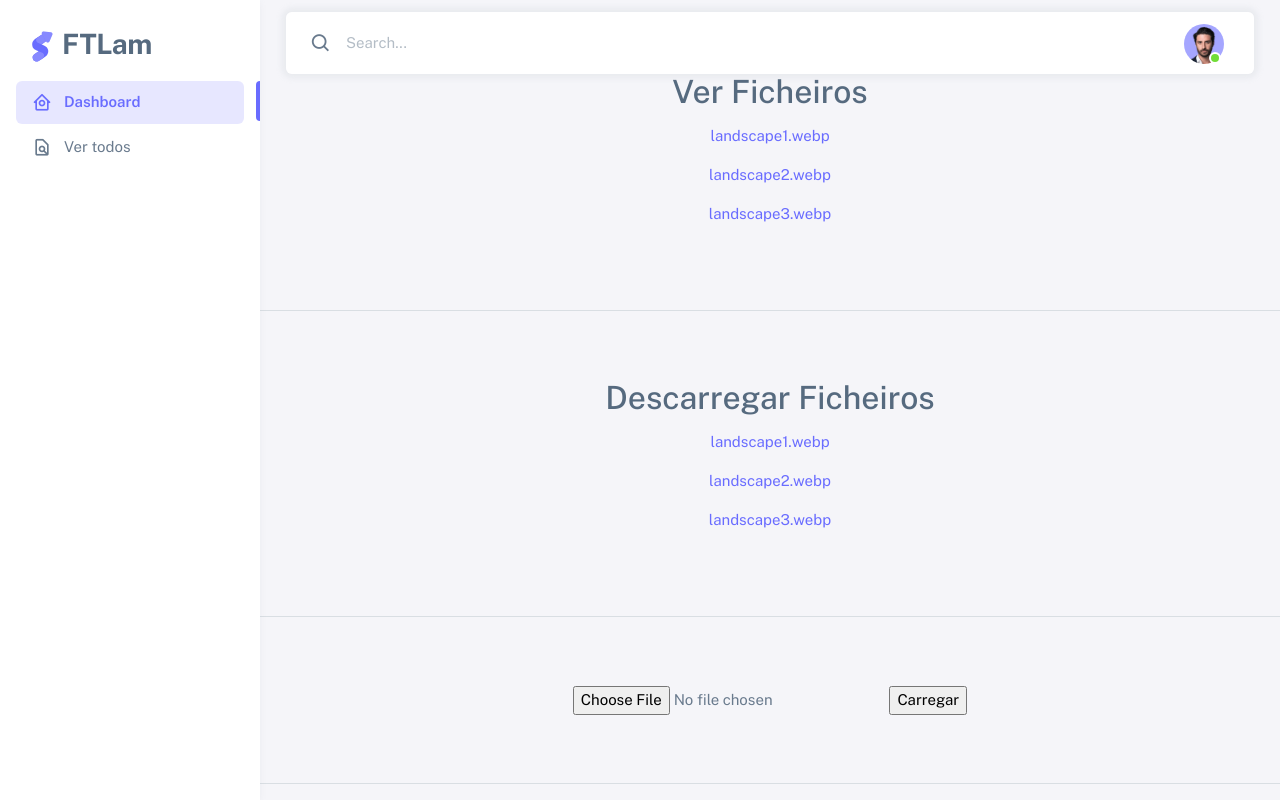
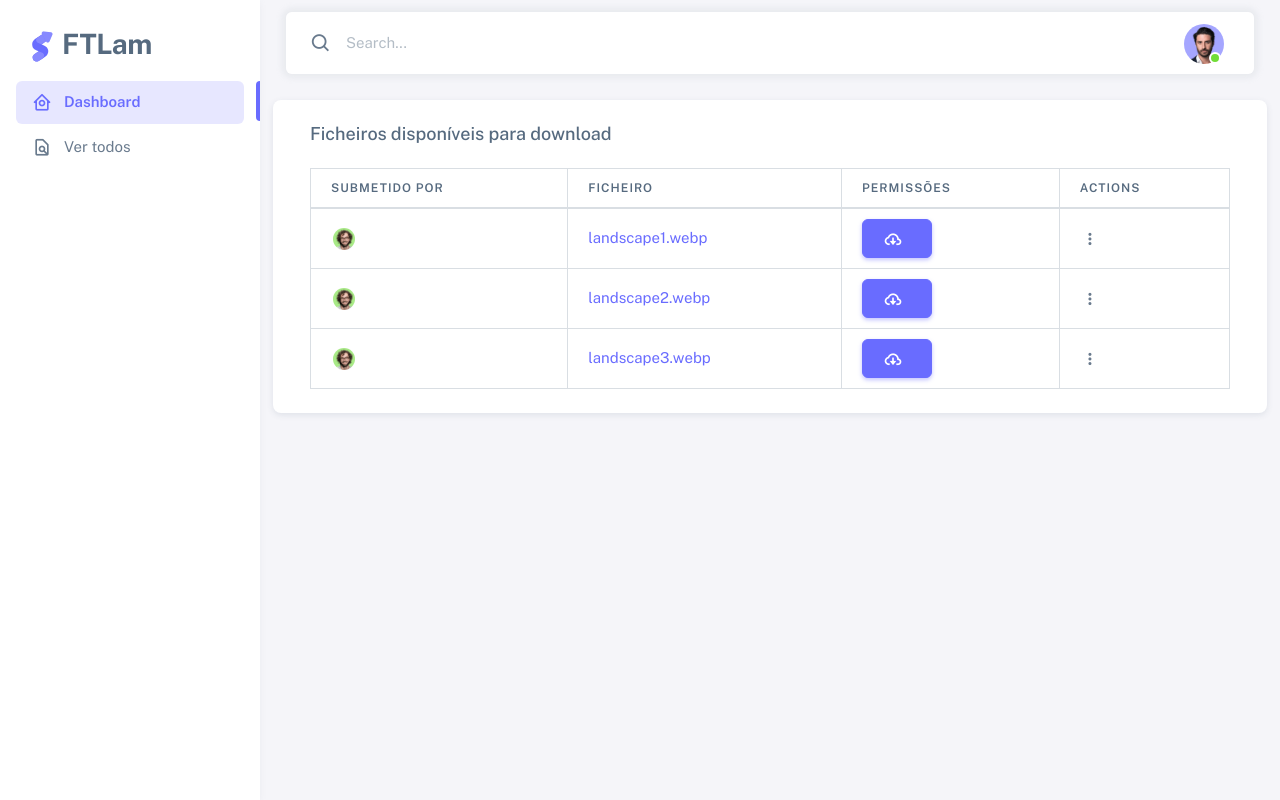
Before and after one commit to HannaPaiva/WEB-TP3, a PHP site: page /mostrarficheiros.php in a window 1280 px wide. Run offline with PHP 8.4, Linux system fonts and the light colour scheme; some libraries are stand-ins or nearby versions.

Commit message:
mudanças de ficheiro e inicialização das permissões, métodos de download, etc

```diff
--- a/views/mostrarficheiros.php
+++ b/views/mostrarficheiros.php
@@ -19,50 +19,106 @@ require "../html/components/head.html";
       <!-- Content wrapper -->
       <div class="content-wrapper">
         <!-- Content -->
-<section name="ver" style="text-align: center";>
-    <div>
-        <h2>Ver Ficheiros</h2>
+        <div class="container-xxl flex-grow-1 container-p-y">
+          <div class="row">
+            <div class="card">
+              <h5 class="card-header">Ficheiros disponíveis para download</h5>
+              <div class="card-body">
+                <div class="table-responsive text-nowrap">
+                  <table class="table table-bordered">
+                    <thead>
+                      <tr>
+                        <th>Submetido por</th>
+                        <th>Ficheiro</th>
+                        <th>Permissões</th>
+
+                        <th>Actions</th>
+                      </tr>
+                    </thead>
+                    <tbody>
+
                       <?php
                       $ficheiros = scandir("../assets/ficheiros");
                       for ($a = 2; $a < count($ficheiros); $a++) {
                         ?>
-            <p>
-                <a href="assets/ficheiros<?php echo $ficheiros[$a] ?>">
+                        <tr>
+                          <td>
+                            <ul class="list-unstyled users-list m-0 avatar-group d-flex align-items-center">
+                              <li
+                                data-bs-toggle="tooltip"
+                                data-popup="tooltip-custom"
+                                data-bs-placement="top"
+                                class="avatar avatar-xs pull-up"
+                                title="Lilian Fuller"
+                              >
+                                <img src="../assets/img/avatars/5.png" alt="Avatar" class="rounded-circle" />
+                              </li>
+                              <!-- Add more li elements for each user -->
+                            </ul>
+                          </td>
+                          <td>
+                            <a href="../assets/ficheiros/<?php echo $ficheiros[$a] ?>">
                               <?php echo $ficheiros[$a] ?>
                             </a>
-            </p>
+                          </td>
+                          <td><button type="button" class="btn btn-primary" data-bs-toggle="modal" data-bs-target="#exampleModal">
+                          <i class="menu-icon tf-icons bx bx-cloud-download"></i>
+</button>
+</td>
+
+                          <td>
+                            <div class="dropdown">
+                              <button type="button" class="btn p-0 dropdown-toggle hide-arrow" data-bs-toggle="dropdown">
+                                <i class="bx bx-dots-vertical-rounded"></i>
+                              </button>
+                              <div class="dropdown-menu">
+                                <a class="dropdown-item" href="javascript:void(0);"><i class="bx bx-edit-alt me-1"></i> Edit</a>
+                                <a class="dropdown-item" href="javascript:void(0);"><i class="bx bx-trash me-1"></i> Delete</a>
+                              </div>
+                            </div>
+                          </td>
+                        </tr>
                       <?php
                       }
                       ?>
+                    </tbody>
+                  </table>
                 </div>
-    </section>
-<hr>
+              </div>
 
-    <section name="descarregar" style="text-align: center";>
-    <div>
-        <h2>Descarregar Ficheiros</h2>
-        <?php
-        for ($a = 2; $a < count($ficheiros); $a++) {
-            ?>
-            <p>
-                <a download="<?php echo $ficheiros[$a] ?>" href="../../assets/ficheiros<?php echo $ficheiros[$a] ?>">
-                    <?php echo $ficheiros[$a] ?>
-                </a>
-            </p>
-            <?php
-        }
-        ?>
+
+
+<!-- Button trigger modal -->
+
+<!-- Modal -->
+<div class="modal fade" id="exampleModal" tabindex="-1" aria-labelledby="exampleModalLabel" aria-hidden="true">
+  <div class="modal-dialog">
+    <div class="modal-content">
+      <div class="modal-header">
+        <h5 class="modal-title" id="exampleModalLabel">Modal title</h5>
+        <button type="button" class="btn-close" data-bs-dismiss="modal" aria-label="Close"></button>
       </div>
-    </section>
-<hr>
+      <div class="modal-body">
+        <form action="../php/downloadficheiro.php" method="post">
 
-    <section name="carregar" style="text-align: center";>
-        <form method="POST" enctype="multipart/form-data" action="upload.php">
-            <input type="file" name="ficheiro">
-            <input type="submit" value="Carregar">
+        <div class="mb-3 row">
+                        <label for="html5-password-input" class="col-md-2 col-form-label">Password</label>
+                        <div class="col-md-10">
+                          <input class="form-control" type="password" name="password" id="html5-password-input" />
+                        </div>
+                      </div>
+
+
+      </div>
+      <div class="modal-footer">
+        <button type="button" class="btn btn-secondary" data-bs-dismiss="modal">Close</button>
+        <button type="submit" class="btn btn-primary">Save changes</button>
+      </div>
       </form>
-    </section>
-<hr>
+    </div>
+
+  </div>
+</div>
 
 
 
```
Lines whose indentation alone changed are shown as unchanged.
